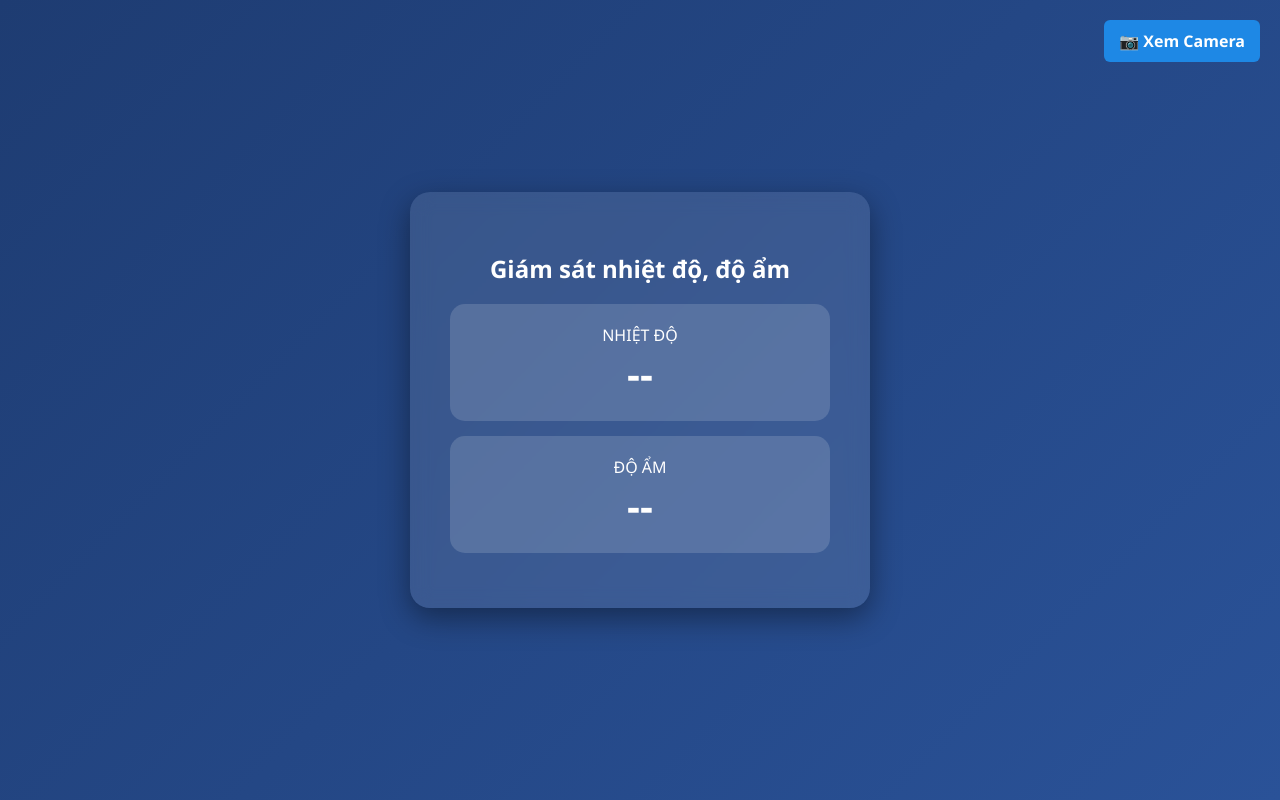
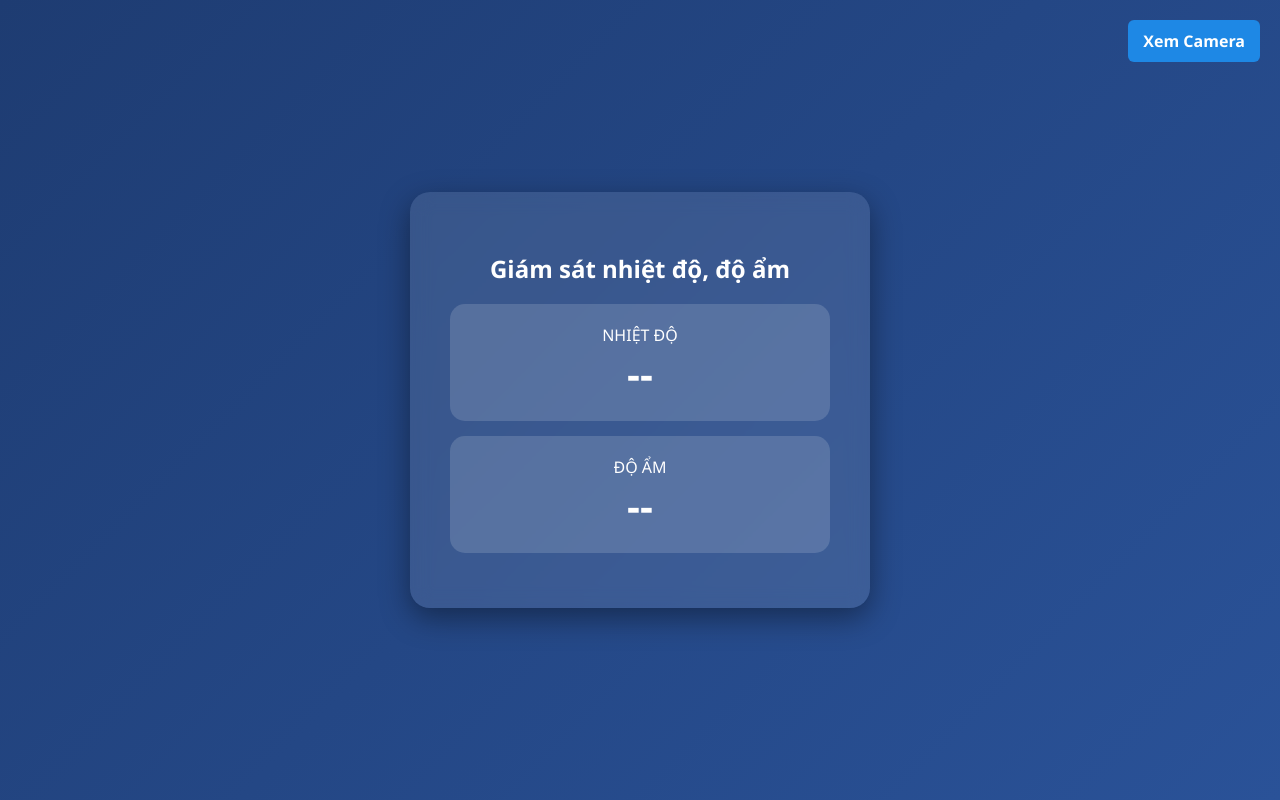
Before and after one commit to nguyenngoctu04022005-beep/dulieuanh, a plain HTML site: page temperature.html in a window 1280 px wide. Drawn offline with Linux system fonts and the light colour scheme; no server answers.

Commit message:
Update temperature.html

```diff
--- a/temperature.html
+++ b/temperature.html
@@ -84,7 +84,7 @@ onValue(sensorRef, (snapshot) => {
           text-decoration:none;
           border-radius:6px;
           font-weight:bold;">
-   📷 Xem Camera
+    Xem Camera
 </a>
 
 <div class="container">
```
